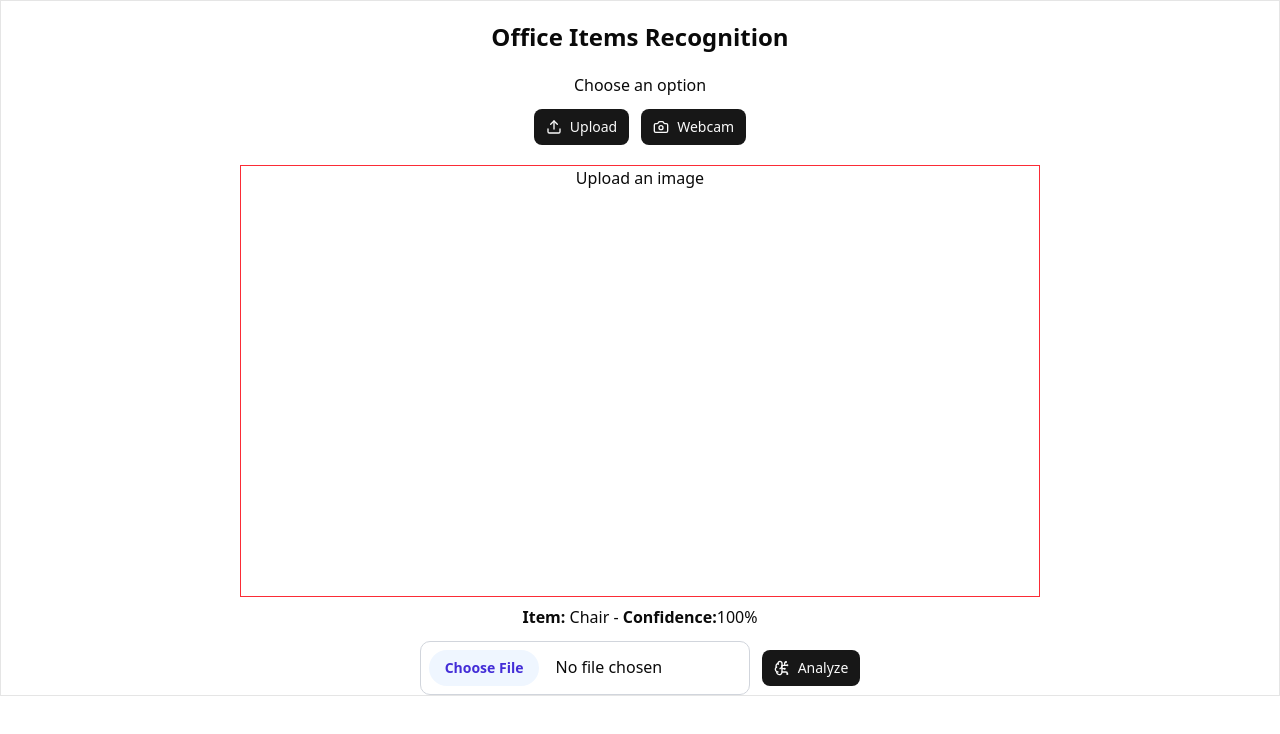
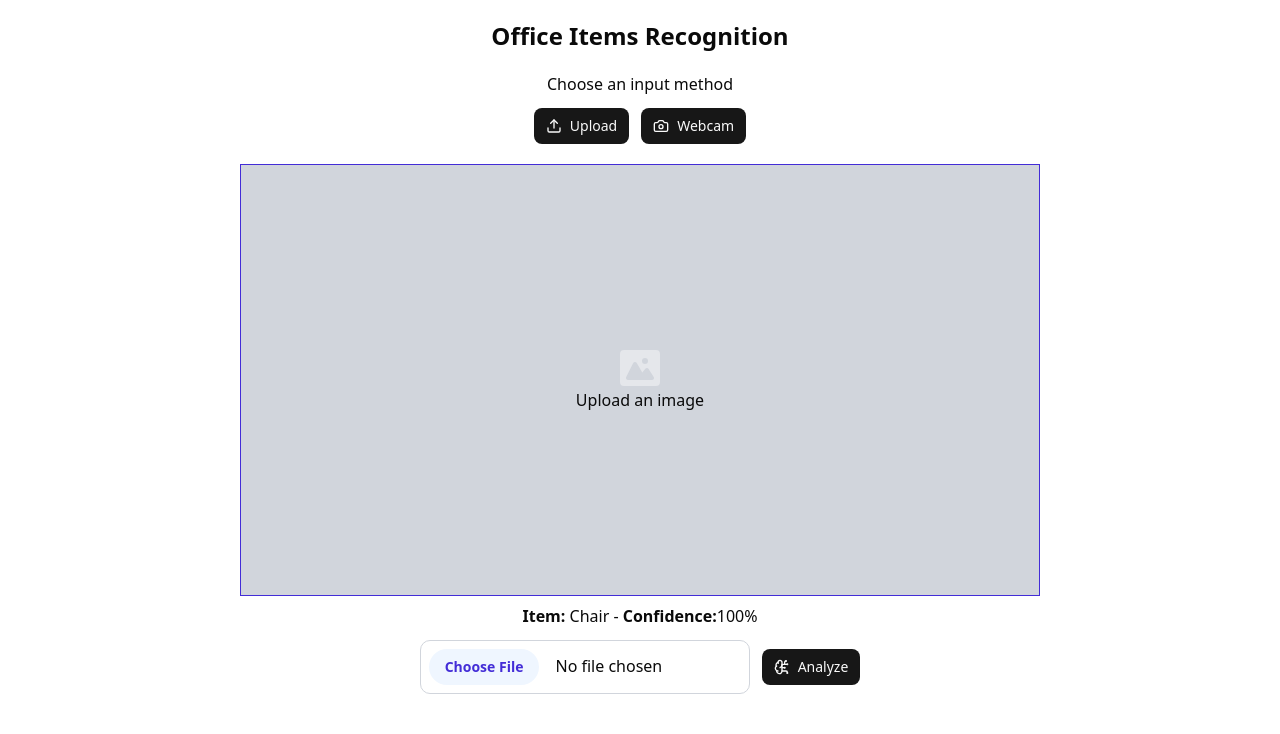
Before and after one commit to Sanish1246/office-items-recognition, a React (Vite) app: page / in a window 1280 px wide. Shown: the top 734 px of the page. Built offline with nearby package versions, Linux system fonts and the light colour scheme.

Commit message:
Adding photo skeleton and mock loading time

```diff
--- a/src/App.tsx
+++ b/src/App.tsx
@@ -10,9 +10,9 @@ function App() {
 
   return (
     <>
-      <div className="w-screen text-center border-1 mx-auto">
+      <div className="w-screen text-center mx-auto">
         <h1 className="mt-5 text-2xl font-bold">Office Items Recognition</h1>
-        <p className="mt-5">Choose an option</p>
+        <p className="mt-5">Choose an input method</p>
         <div className="flex flex-row justify-center mt-3 gap-3">
           <Button onClick={() => setChoice("Upload")}>
             <Upload />
--- a/src/components/UploadFile.tsx
+++ b/src/components/UploadFile.tsx
@@ -1,4 +1,3 @@
-import React from "react";
 import { useState } from "react";
 import { Button } from "./ui/button";
 import { BrainCircuit } from "lucide-react";
@@ -6,10 +5,11 @@ import { toast } from "sonner";
 
 const UploadFile = () => {
   const [selectedImage, setSelectedImage] = useState(null);
+  const [isLoading, setIsLoading] = useState(false);
 
   function analyzeImg() {
     if (!selectedImage) {
-      toast.error("Image analyzed successfully!", {
+      toast.error("You should upload an image first!", {
         action: {
           label: "Close",
           onClick: () => {
@@ -18,6 +18,9 @@ const UploadFile = () => {
         },
       });
     } else {
+      setIsLoading(true);
+      setTimeout(() => {
+        setIsLoading(false);
         toast.success("Image analyzed successfully!", {
           action: {
             label: "Close",
@@ -26,18 +29,41 @@ const UploadFile = () => {
             },
           },
         });
+      }, 2000);
     }
   }
   return (
     <div className="mt-5">
-      <div className="border-1 h-108 w-200 border-red-500 mx-auto items-center">
+      <div className="border-1 h-108 w-200 border-indigo-700 mx-auto items-center">
         {selectedImage ? (
+          isLoading ? (
+            <p>Loading</p>
+          ) : (
             <img
               src={URL.createObjectURL(selectedImage)}
               className="h-108 w-full object-fit"
             />
+          )
         ) : (
+          <div
+            role="status"
+            className=" h-full w-full  rtl:space-x-reverse md:flex md:items-center"
+          >
+            <div className="flex flex-col items-center justify-center w-full h-full bg-gray-300   dark:bg-gray-700 flex-1">
+              <svg
+                className="w-10 h-10 text-gray-200 dark:text-gray-600"
+                aria-hidden="true"
+                xmlns="http://www.w3.org/2000/svg"
+                fill="currentColor"
+                viewBox="0 0 20 18"
+              >
+                <path d="M18 0H2a2 2 0 0 0-2 2v14a2 2 0 0 0 2 2h16a2 2 0 0 0 2-2V2a2 2 0 0 0-2-2Zm-5.5 4a1.5 1.5 0 1 1 0 3 1.5 1.5 0 0 1 0-3Zm4.376 10.481A1 1 0 0 1 16 15H4a1 1 0 0 1-.895-1.447l3.5-7A1 1 0 0 1 7.468 6a.965.965 0 0 1 .9.5l2.775 4.757 1.546-1.887a1 1 0 0 1 1.618.1l2.541 4a1 1 0 0 1 .028 1.011Z" />
+              </svg>
               <p>Upload an image</p>
+            </div>
+
+            <span className="sr-only">Upload an image...</span>
+          </div>
         )}
       </div>
       <p className="mt-2">
```
Lines whose indentation alone changed are shown as unchanged.
